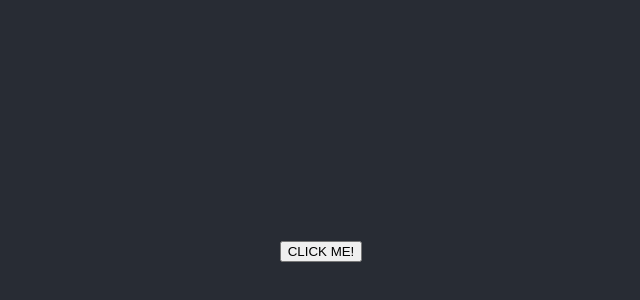
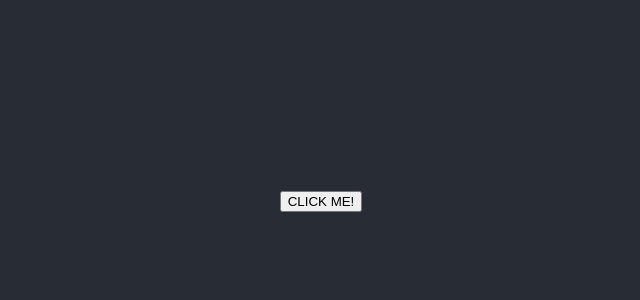
Before and after one commit to robpwatkins/feast-or-fawkes1, a React (Create React App) app: page / in a window 1280 px wide. Shown: the part 154-454 px from the top of the page, without its empty margins (319-959 px from the left). Built offline with nearby package versions, Linux system fonts and the light colour scheme.

Commit message:
yeah thats good for now

```diff
--- a/src/App.css
+++ b/src/App.css
@@ -9,3 +9,20 @@
   font-size: calc(10px + 2vmin);
   color: white;
 }
+
+.everything {
+  width: 100%;
+}
+
+.space-container {
+  /* width: 100%; */
+  height: 100%;
+  display: flex;
+  justify-content: space-between;
+  padding-top: 100px;
+}
+
+.space {
+  width: 50px;
+  border-bottom: 2px solid white;
+}
--- a/src/components/Gameboard.js
+++ b/src/components/Gameboard.js
@@ -2,7 +2,7 @@
 import { words } from '../vocab';
 
 const Gameboard = () => {
-  const [word, setWord] = useState(null);
+  const [word, setWord] = useState([]);
 
   const wordGetter = () => {
     setWord(words.splice(Math.floor(Math.random() * words.length), 1)[0].split(''));
@@ -14,9 +14,18 @@
 
   console.log(word);
   return (
-    <div>
+    <div className="everything">
       <button onClick={handleClick}>CLICK ME!</button>
-      {}
+      <div className="space-container">
+      {word.map((letter, i) => {
+        return(
+            <div
+              key={i}
+              className="space"
+            ></div>
+            )
+          })}
+      </div>
     </div>
   )
 }
```
